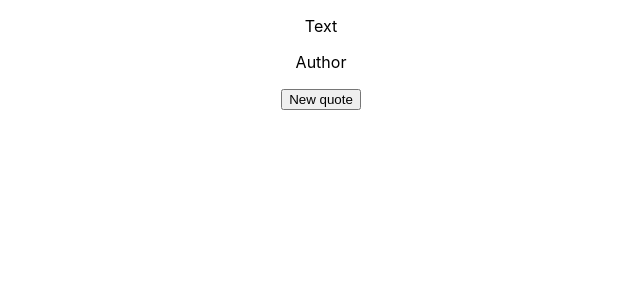
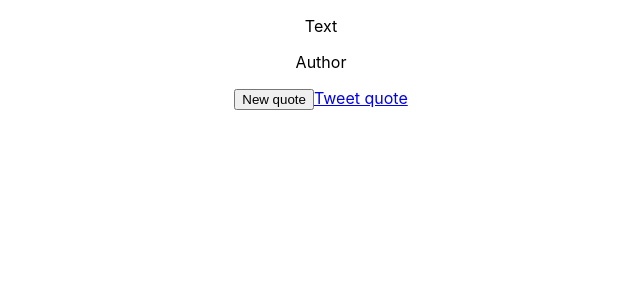
Before and after one commit to luvitale/random-quote-machine, a React (Create React App) app: page / in a window 1280 px wide. Shown: the top 300 px of the page, without its empty margins (319-959 px from the left). Built offline with nearby package versions, Linux system fonts and the light colour scheme.

Commit message:
Created tweet quote clickable a element

```diff
--- a/src/App.js
+++ b/src/App.js
@@ -6,6 +6,7 @@ function App() {
 		<p id="text">Text</p>
 		<p id="author">Author</p>
 		<button type="button" id="new-quote">New quote</button>
+		<a href="#" id="tweet-quote">Tweet quote</a>
     </div>
   );
 };
```
Also changed, not shown: 1 other file (tests, documents, lock files or other folders).
